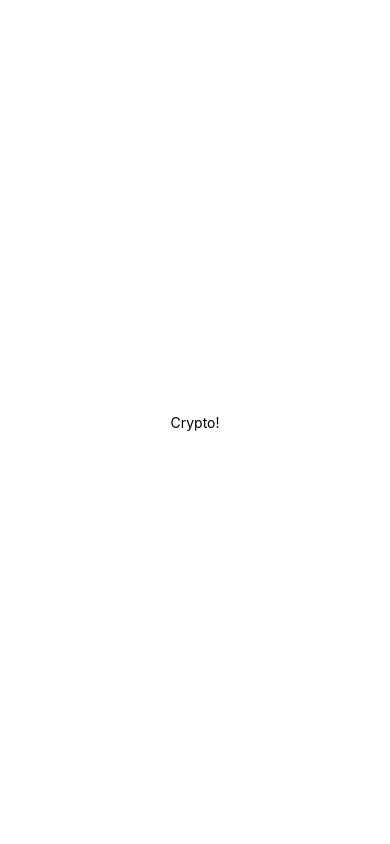
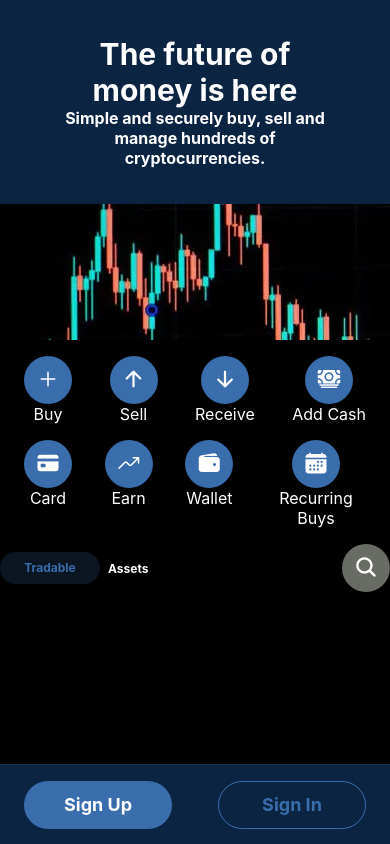
Before and after one commit to SadaqatDahani786/crpyto-wallet-app, a React Native app: screen / in a window 390 px wide. Built offline with nearby package versions, Linux system fonts and the light colour scheme.

Commit message:
Putting everything in App component.

```diff
--- a/App.js
+++ b/App.js
@@ -1,20 +1,47 @@
 import { StatusBar } from "expo-status-bar";
-import { StyleSheet, Text, View } from "react-native";
+import {
+  Platform,
+  SafeAreaView,
+  StyleSheet,
+  StatusBar as SB,
+  ScrollView,
+} from "react-native";
+import Header from "./Components/Header";
+import theme from "./Theme/theme";
+import Controls from "./Components/Controls";
+import Footer from "./Components/Footer";
+import Tabs from "./Components/Tabs";
 
+/*
+ ** ** =======================================================================
+ ** ** ** Component [App]
+ ** ** =======================================================================
+ */
 export default function App() {
   return (
-    <View style={styles.container}>
-      <Text>Crypto!</Text>
-      <StatusBar style="auto" />
-    </View>
+    <SafeAreaView style={styles.container}>
+      <StatusBar style="light" backgroundColor={theme.palette.primary.dark} />
+      <ScrollView style={{ height: "auto", width: "100%" }}>
+        <Header />
+        <Controls />
+        <Tabs />
+      </ScrollView>
+      <Footer />
+    </SafeAreaView>
   );
 }
 
+/*
+ ** **
+ ** ** ** Styles
+ ** **
+ */
 const styles = StyleSheet.create({
   container: {
     flex: 1,
-    backgroundColor: "#fff",
+    backgroundColor: theme.palette.common.black,
     alignItems: "center",
-    justifyContent: "center",
+    justifyContent: "flex-start",
+    paddingTop: Platform.OS === "android" ? SB.currentHeight : 0,
   },
 });
```
